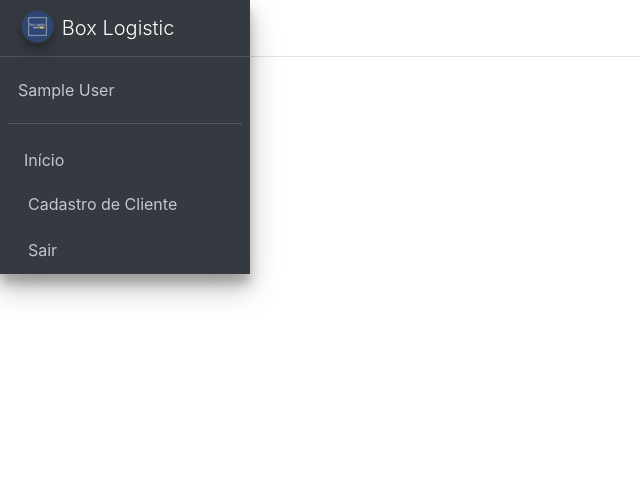
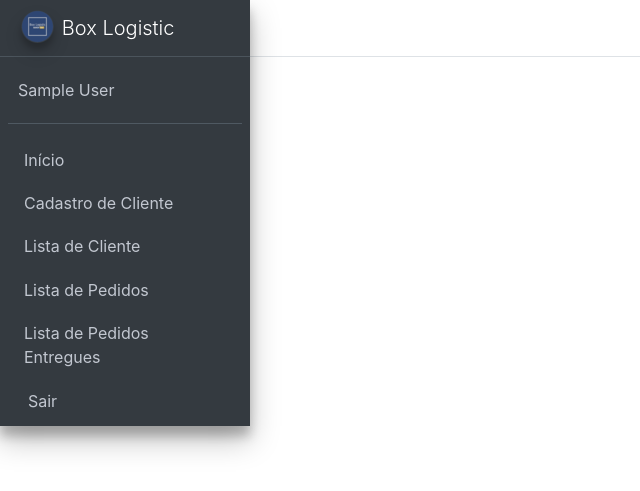
Before and after one commit to guerrasao/Equipe6-Hackathon-FW-2019, a PHP site: page /cabecalho/cabecalho.representante.php in a window 1280 px wide. Shown: the top 491 px of the page, without its empty margins (0-640 px from the left). Run offline with PHP 8.4, Linux system fonts and the light colour scheme; the visitor is signed in with stand-in values (Sample User, id 1); some libraries are stand-ins or nearby versions; some web fonts are replaced.

Commit message:
Finalização dos cabecalhos

```diff
--- a/cabecalho/cabecalho.motorista.php
+++ b/cabecalho/cabecalho.motorista.php
@@ -76,7 +76,7 @@
           </li>
           <li class="nav-item">
             <a href="<?php echo $path;?>/perfis/motorista/listar_pedidos.motorista.php" class="nav-link">
-            <i class="fas fa-list-alt"></i>
+            <i class="fas fa-boxes"></i>
               <p>
                 Listar Pedidos
               </p>
--- a/cabecalho/cabecalho.operador.php
+++ b/cabecalho/cabecalho.operador.php
@@ -116,7 +116,7 @@
           </li>
           <li class="nav-item">
             <a href="<?php echo $path;?>/perfis/operador/cadastro_endereco_cliente.operador.php" class="nav-link">
-            <i class="fas fa-flag-checkered"></i>
+            <i class="fas fa-map-marker-alt"></i>
               <p>
                 Cadastro de Endereço
               </p>
--- a/cabecalho/cabecalho.representante.php
+++ b/cabecalho/cabecalho.representante.php
@@ -76,9 +76,33 @@
           </li>
           <li class="nav-item">
             <a href="<?php echo $path;?>/perfis/representante/cadastro_cliente.representante.php" class="nav-link">
-              <i class="nav-icon fas fa-th"></i>
+            <i class="fas fa-user-friends"></i>
               <p>
                 Cadastro de Cliente
+              </p>
+            </a>
+          </li>
+          <li class="nav-item">
+            <a href="#" class="nav-link">
+            <i class="fas fa-clipboard-list"></i>
+              <p>
+                Lista de Cliente
+              </p>
+            </a>
+          </li>
+          <li class="nav-item">
+            <a href="#" class="nav-link">
+            <i class="fas fa-boxes"></i>
+              <p>
+                Lista de Pedidos
+              </p>
+            </a>
+          </li>
+          <li class="nav-item">
+            <a href="#" class="nav-link">
+            <i class="fas fa-flag-checkered"></i>
+              <p>
+                Lista de Pedidos Entregues
               </p>
             </a>
           </li>
```
